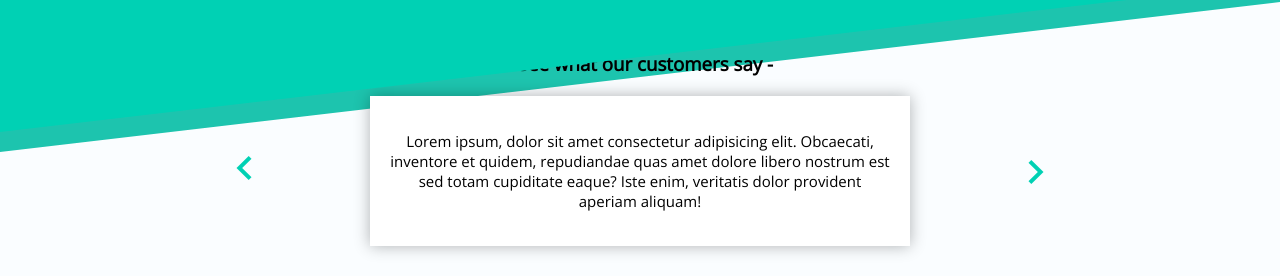
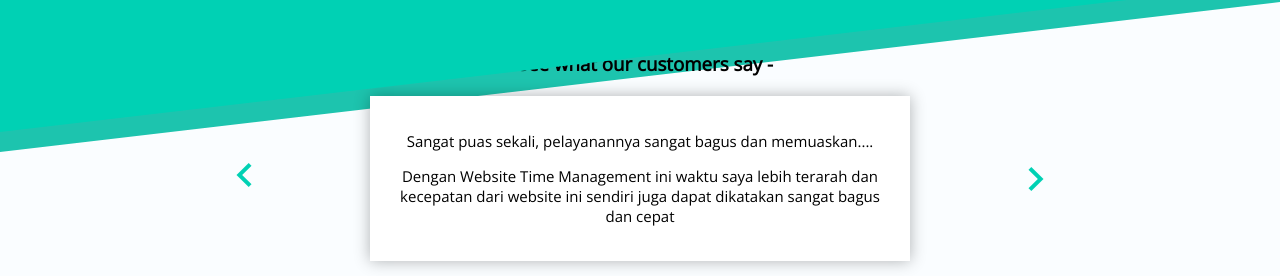
Before and after one commit to logixode/time-management, a plain HTML site: page index.html in a window 1280 px wide. Shown: the part 818-1094 px from the top of the page. Drawn offline with nearby package versions, Linux system fonts and the light colour scheme.

Commit message:
change profile comment

```diff
--- a/index.html
+++ b/index.html
@@ -80,7 +80,8 @@
                     <i class="im im-angle-left text-primary"></i>
                 </div>
                 <div class="card col-6 mx-auto p-2">
-                    <p>Lorem ipsum, dolor sit amet consectetur adipisicing elit. Obcaecati, inventore et quidem, repudiandae quas amet dolore libero nostrum est sed totam cupiditate eaque? Iste enim, veritatis dolor provident aperiam aliquam!</p>
+                    <p>Sangat puas sekali, pelayanannya sangat bagus dan memuaskan....</p>
+                    <p>Dengan Website Time Management ini waktu saya lebih terarah dan kecepatan dari website ini sendiri juga dapat dikatakan sangat bagus dan cepat</p>
                 </div>
                 <div class="col-3">
                     <i class="im im-angle-left text-primary" style="transform: rotate(180deg);"></i>
```
